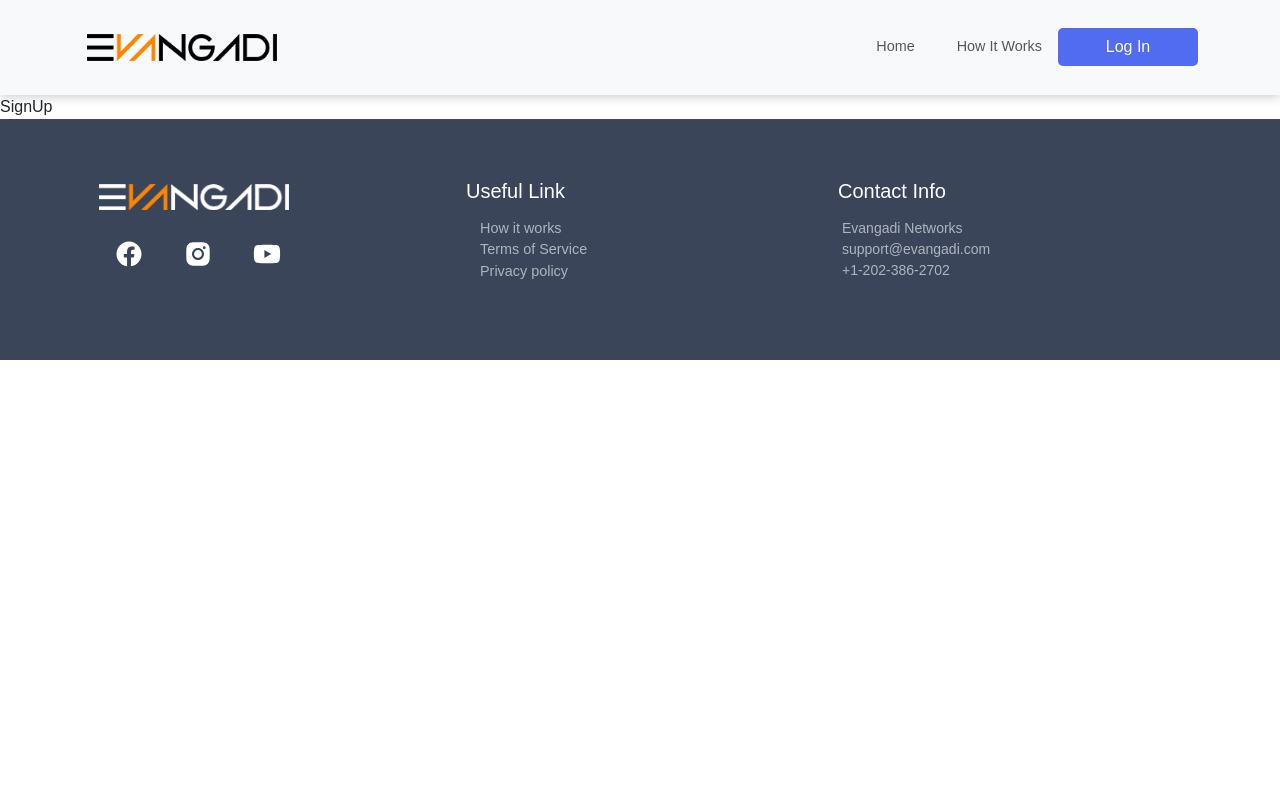
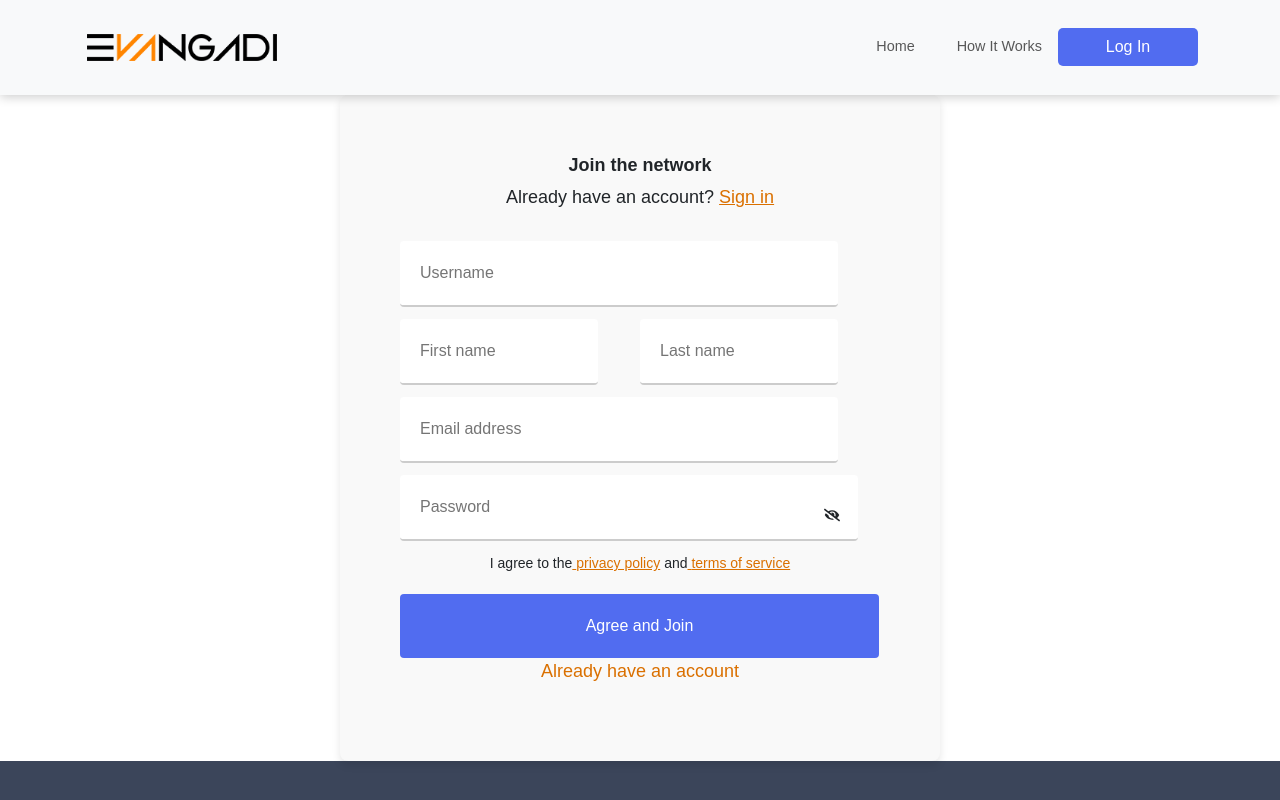
Before and after one commit to Alemisa61/forum-github, a React (Vite) app in the folder client/: page /register in a window 1280 px wide. Shown: the top 800 px of the page. Built offline with nearby package versions, Linux system fonts and the light colour scheme.

Commit message:
Updated the app component

```diff
--- a/client/src/App.jsx
+++ b/client/src/App.jsx
@@ -7,7 +7,7 @@ import ProtectedRoute from "./components/ProtectedRoute/ProtectedRoute";
 import HomePage from "./Pages/Home/Home";
 import AnswerPage from "./Pages/Answer/Answer";
 import LoginPage from "./Pages/SignIn/SignIn";
-import SignUpPage from "./Pages/SighUp/SignUp";
+import SignUpPage from "./Pages/SighUp/SignUpPage";
 import QuestionPage from "./Pages/Question/Question";
 import Layout from "./components/Layout/Layout";
 
--- /dev/null
+++ b/client/src/Pages/SighUp/SignUpPage.jsx
@@ -0,0 +1,14 @@
+import React, { useState } from "react";
+import styles from "./signUp.module.css";
+import { axiosInstance } from "../../API/axios";
+import SignUp from "../../components/SignUP/SignUp";
+
+const SignUpPage = () => {
+  return (
+    <>
+      <SignUp />
+    </>
+  );
+};
+
+export default SignUpPage;
--- a/client/src/components/SignUP/SignUp.jsx
+++ b/client/src/components/SignUP/SignUp.jsx
@@ -21,7 +21,7 @@ function SignUp() {
     password: false,
   });
   // Initialize navigation hook for redirecting users after form submission.
-  useNavigate();
+  const navigate = useNavigate();
   // Create a reference for the following input fields, initialized to null to be used for accessing a DOM element.
   const userNameDom = useRef(null);
   const firstNameDom = useRef(null);
```
